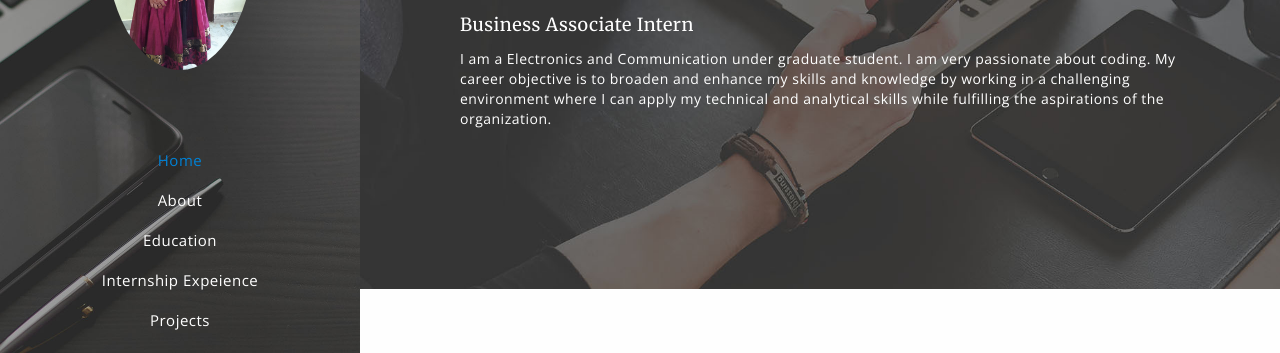
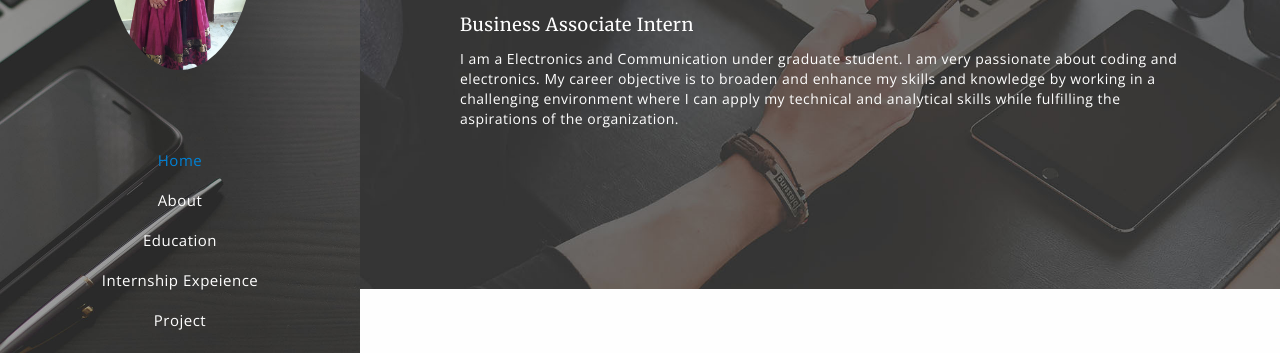
Before and after one commit to LAHARIMEDA/LAHARIMEDA.github.io, a plain HTML site: page index.html in a window 1280 px wide. Shown: the part 287-640 px from the top of the page. Drawn offline with nearby package versions, Linux system fonts and the light colour scheme.

Commit message:
Update index.html

```diff
--- a/index.html
+++ b/index.html
@@ -62,7 +62,7 @@
             <a class="menu-item page-scroll" href="#Achievements">Internship Expeience</a>
         </li>
         <li>
-            <a class="menu-item page-scroll" href="#journal">Projects</a>
+            <a class="menu-item page-scroll" href="#journal">Project</a>
         </li>
 	<li>
             <a class="menu-item page-scroll" href="#certification">Certifications</a>
@@ -86,7 +86,7 @@
             <div class="header-content">
                 <h2>Hello<span class="text-primary">!</span> I am <span class="text-primary">Meda Lakshmi Lahari</span></h2>
                 <h5>Business Associate Intern</h5>
-                <p>I am a Electronics and Communication under graduate student. I am very passionate about coding. My career objective is to broaden and enhance my skills and knowledge by working in a challenging environment where I can apply my technical and analytical skills while fulfilling the aspirations of the organization.</p>
+                <p>I am a Electronics and Communication under graduate student. I am very passionate about coding and electronics. My career objective is to broaden and enhance my skills and knowledge by working in a challenging environment where I can apply my technical and analytical skills while fulfilling the aspirations of the organization.</p>
             </div>
         </header>
         <!-- / header -->
```
